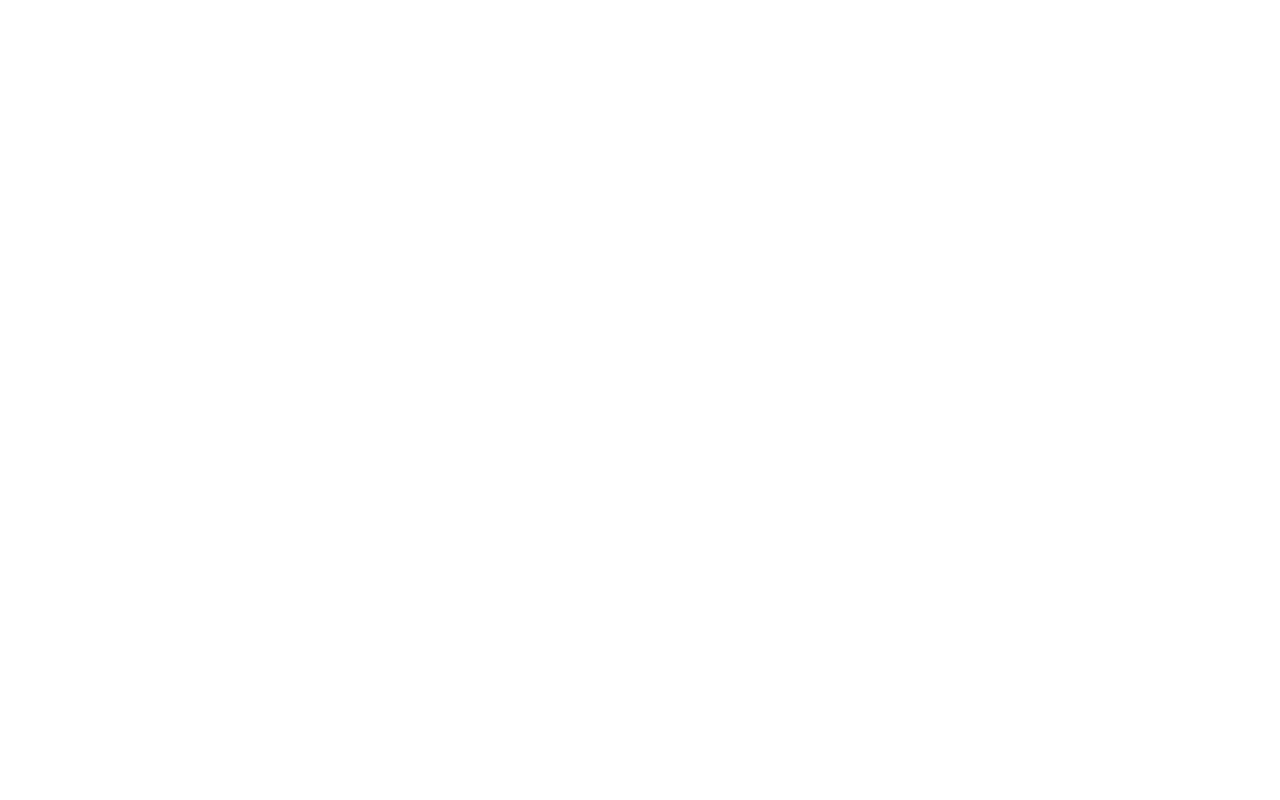
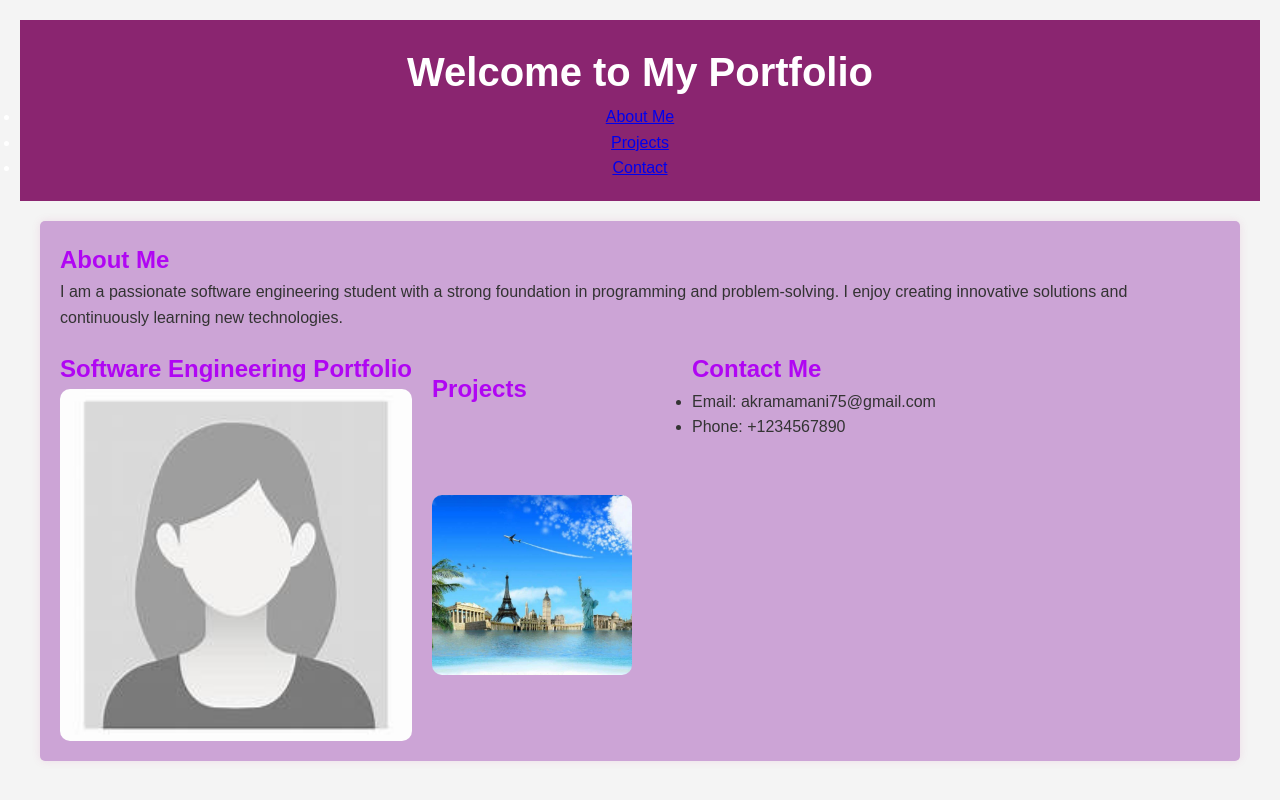
Before and after one commit to Amaniakram/Portfolio, a plain HTML site: page index.html in a window 1280 px wide. Drawn offline with Linux system fonts and the light colour scheme.

Commit message:
add the final code

```diff
--- a/index.html
+++ b/index.html
@@ -3,9 +3,75 @@
 <head>
     <meta charset="UTF-8">
     <meta name="viewport" content="width=device-width, initial-scale=1.0">
+    <link rel="stylesheet" href="style.css">
     <title>Document</title>
 </head>
 <body>
 
+    <header class="header">
+        <h1> Welcome to My Portfolio </h1>
+        <nav>
+            <ul>
+                <li><a href="#about-me">About Me</a></li>
+                <li><a href="#projects">Projects</a></li>
+                <li><a href="#contact">Contact</a></li>
+            </ul>
+        </nav>
+
+    </header>
+
+    <main class="main">
+        <div class="container">
+            <section id="about-me" class="about-me">
+                <h2>About Me</h2>
+                <p>I am a passionate software engineering student with a strong foundation in programming and problem-solving. I enjoy creating innovative solutions and continuously learning new technologies.</p>
+            </section>
+
+            <section class="hero-image">
+                <h2> Software Engineering Portfolio</h2>
+                <img src="image/portfolio img.jpg" alt="Portfolio of Amani Akram">
+            </section>
+
+            <div id="projects">
+                <h2>Projects</h2>
+                <div class="project project1">
+                <div class="overlay">
+                    <h3>RoamBuddy</h3>
+                    <p>RoamBuddy is a web application that helps users plan their trips and find the best places to visit.</p>
+                    <a href="https://github.com/Amaniakram/R-project">View GitHub Project</a>
+                    <a href="image/R-project traveling1.jpg" target="_blank">View Project Image</a>
+                </div>
+                </div>
+                </div>
+                <div class="project project2">
+                <div class="overlay">
+                        <h3>CSS Snippet Cheat Sheet</h3>
+                        <p>Snippet Cheat Sheet is a web application that provides users with a collection of code snippets for various programming languages.</p>
+                        <a href="https://github.com/Amaniakram/snippet-cheat-sheet" target="_blank">View GitHub CSS Cheat Sheet</a>
+
+                        <a href="image/CSS-snippet-cheatsheet.png" target="_blank">View Project Image</a>
+                    </div>
+                </div>
+                <div class="project project3">
+                <div class="overlay">
+                    <h3>Portfolio Website</h3>
+                    <p>This is my personal portfolio website that showcases my projects and skills as a software engineering student.</p>
+                    <a href="https://github.com/Amaniakram/Portfolio-Website" target="_blank">View GitHub Portfolio Website</a>
+                    <a href="image/portfolio img.jpg" target="_blank">View Project Image</a>
+                </div>
+                </div>
+            </section>
+
+            <section id="contact">
+                <div class="contact">
+                <h2>Contact Me</h2>
+                <ul>
+                    <li><p>Email: akramamani75@gmail.com</p></li>
+                    <li><p>Phone: +1234567890</p></li>
+                </ul>
+            </section>
+        </div>
+    </main>
+
 </body>
 </html>
--- a/style.css
+++ b/style.css
@@ -0,0 +1,128 @@
+* {
+
+  box-sizing: border-box;
+  margin: 0;
+  padding: 0;
+}
+
+body {
+    font-family: Arial, sans-serif;
+    line-height: 1.6;
+    background-color: #f4f4f4;
+    color: #333;
+    padding: 20px;
+}
+.header {
+    background-color: #8a2570;
+    color: #fff;
+    padding: 20px 0;
+    text-align: center;
+}
+.header h1 {
+    margin: 0;
+    font-size: 2.5em;
+}
+
+.main {
+    max-width: 1200px;
+    margin: 20px auto;
+    background-color: #cca4d6;
+    padding: 20px;
+    border-radius: 5px;
+    box-shadow: 0 0 10px rgba(173, 16, 113, 0.1);
+}
+
+.main h2 {
+    margin-top: 0;
+    color: #b006f3;
+}
+
+.container {
+    display: flex;
+    flex-wrap: wrap;
+    gap: 20px;
+}
+
+.hero-image img {
+    width: 100%;
+    height: auto;
+    border-radius: 10px;
+    display: block;
+}
+
+#projects {
+    display: grid;
+    grid-template-columns: repeat(auto-fit, minmax(200px, 1fr));
+    gap: 20px;
+    margin-top: 20px;
+}
+
+.project {
+    position: relative;
+    height: 180px;
+    background-size: cover;
+    background-position: center;
+    border-radius: 10px;
+    cursor: pointer;
+    overflow: hidden;
+    transition: transform 0.3s ease, box-shadow 0.3s ease;
+    will-change: transform, box-shadow;
+}
+
+
+.project:hover {
+    transform: translateY(-10px) scale(1.03);
+    box-shadow: 0 20px 40px rgba(173, 16, 113, 1.03);
+}
+
+.overlay {
+    position: absolute;
+    inset: 0;
+    background: rgba(0, 0, 0, 0.45);
+
+    color: white;
+
+    display: flex;
+    flex-direction: column;
+    justify-content: flex-end;
+
+    padding: 15px;
+    opacity: 0;
+    transition: opacity 0.3s ease;
+}
+
+.overlay h1,
+.overlay h3 {
+    margin-bottom: 5px;
+}
+
+.overlay p {
+    font-size: 14px;
+    margin-bottom: 10px;
+    opacity: 0.9;
+}
+
+.overlay a {
+    color: #fff;
+    text-decoration: none;
+    font-weight: bold;
+    margin-top: 5px;
+}
+
+.project:hover .overlay {
+    opacity: 1;
+}
+.overlay a:hover {
+    text-decoration: underline;
+}
+.project1 {
+    background-image: url('image/R-project traveling1.jpg');
+}
+
+.project2 {
+    background-image: url('image/CSS-snippet-cheatsheet.png');
+}
+
+.project3 {
+    background-image: url('image/portfolio img.jpg');
+}
```
Also changed, not shown: image/CSS-snippet-cheatsheet.png (added), image/R-project traveling1.jpg (added), image/portfolio img.jpg (added), 1 other file.
